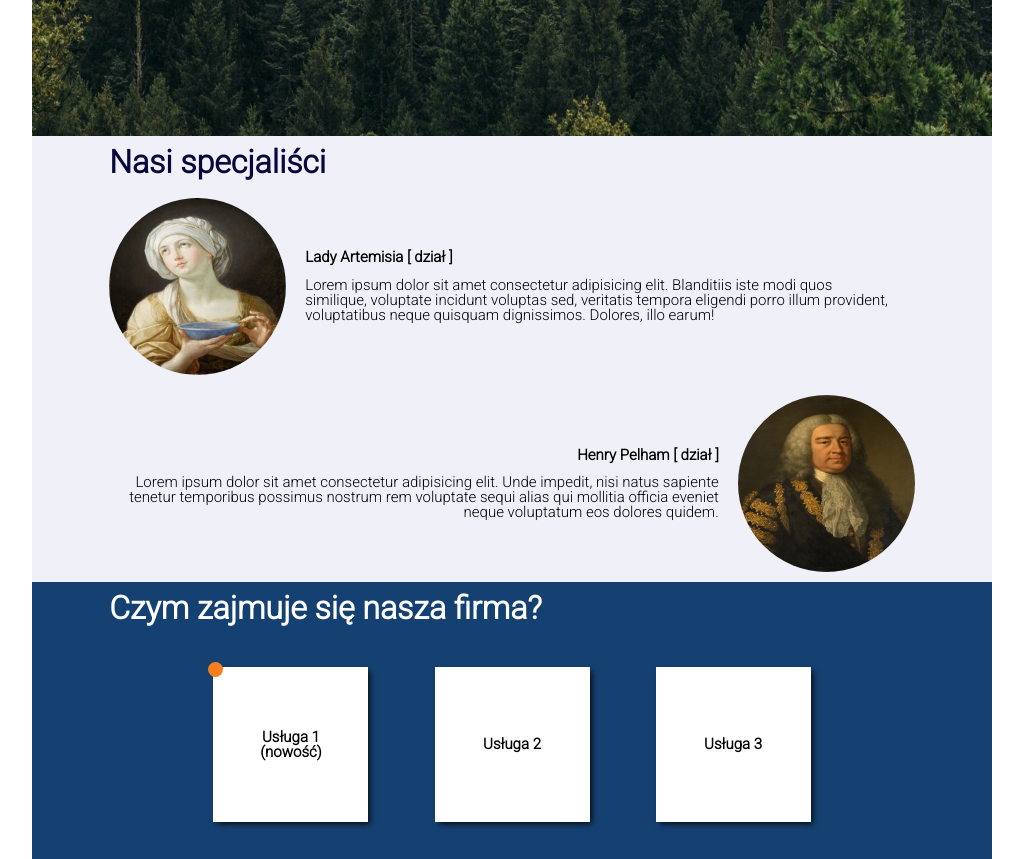
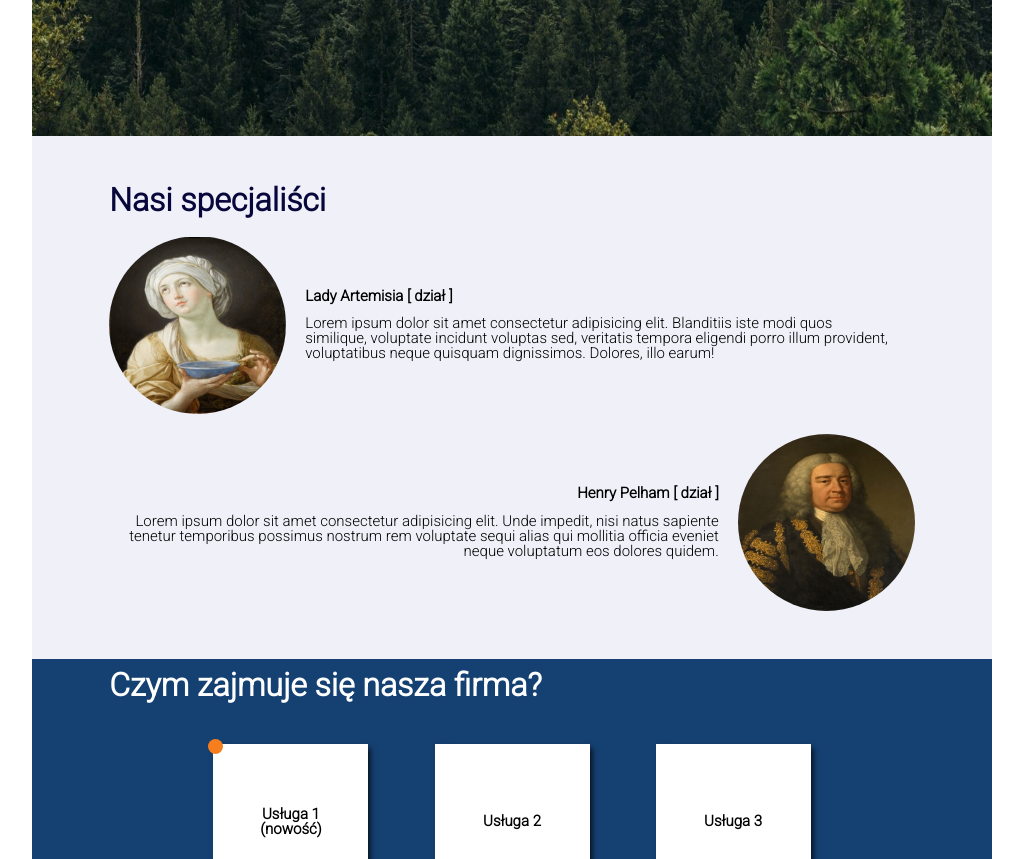
Before and after one commit to dmalenik/malenik-first-projects-01, a plain HTML site: page index.html in a window 1280 px wide. Shown: the part 700-1559 px from the top of the page, without its empty margins (128-1151 px from the left). Drawn offline with Linux system fonts and the light colour scheme.

Commit message:
Update index.html

```diff
--- a/index.html
+++ b/index.html
@@ -53,7 +53,7 @@
           </button>
         </a>
       </section>
-      <section id="about" class="p-size-0-7">
+      <section id="about" class="about-padding-size">
         <h1 class="about-slogan strong-text offer-padding-size">
           Nasi specjaliści
         </h1>
```
